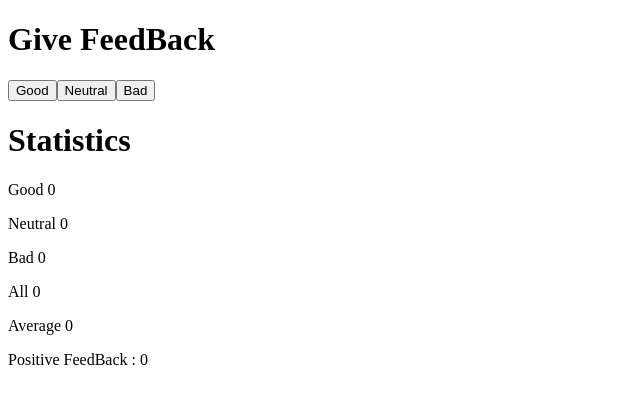
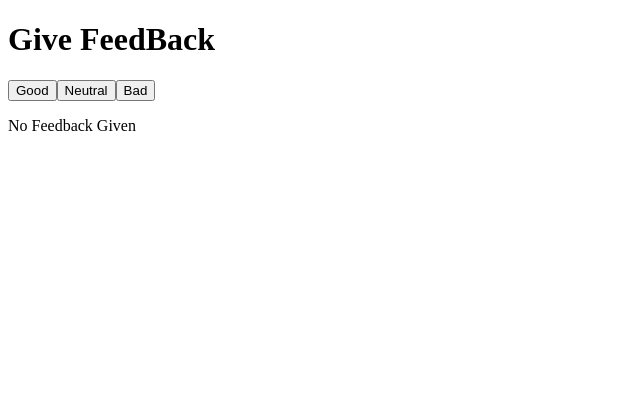
Before and after one commit to ABfathy/main-FSO, a React (Vite) app in the folder part-1/unicafe/: page / in a window 1280 px wide. Shown: the top 404 px of the page, without its empty margins (0-640 px from the left). Built offline with nearby package versions, Linux system fonts and the light colour scheme.

Commit message:
finish step 1.9 in unicafe exercise.

```diff
--- a/part-1/unicafe/src/App.jsx
+++ b/part-1/unicafe/src/App.jsx
@@ -7,7 +7,11 @@
   )
 }
 const Statistics = ({good , neutral , bad , all , average , Feedback}) => {
+  if(good === 0 && bad === 0 && neutral === 0){
 
+    return <p>No Feedback Given</p>
+
+  }
   return (
     <>
       <h1>Statistics</h1>
```
